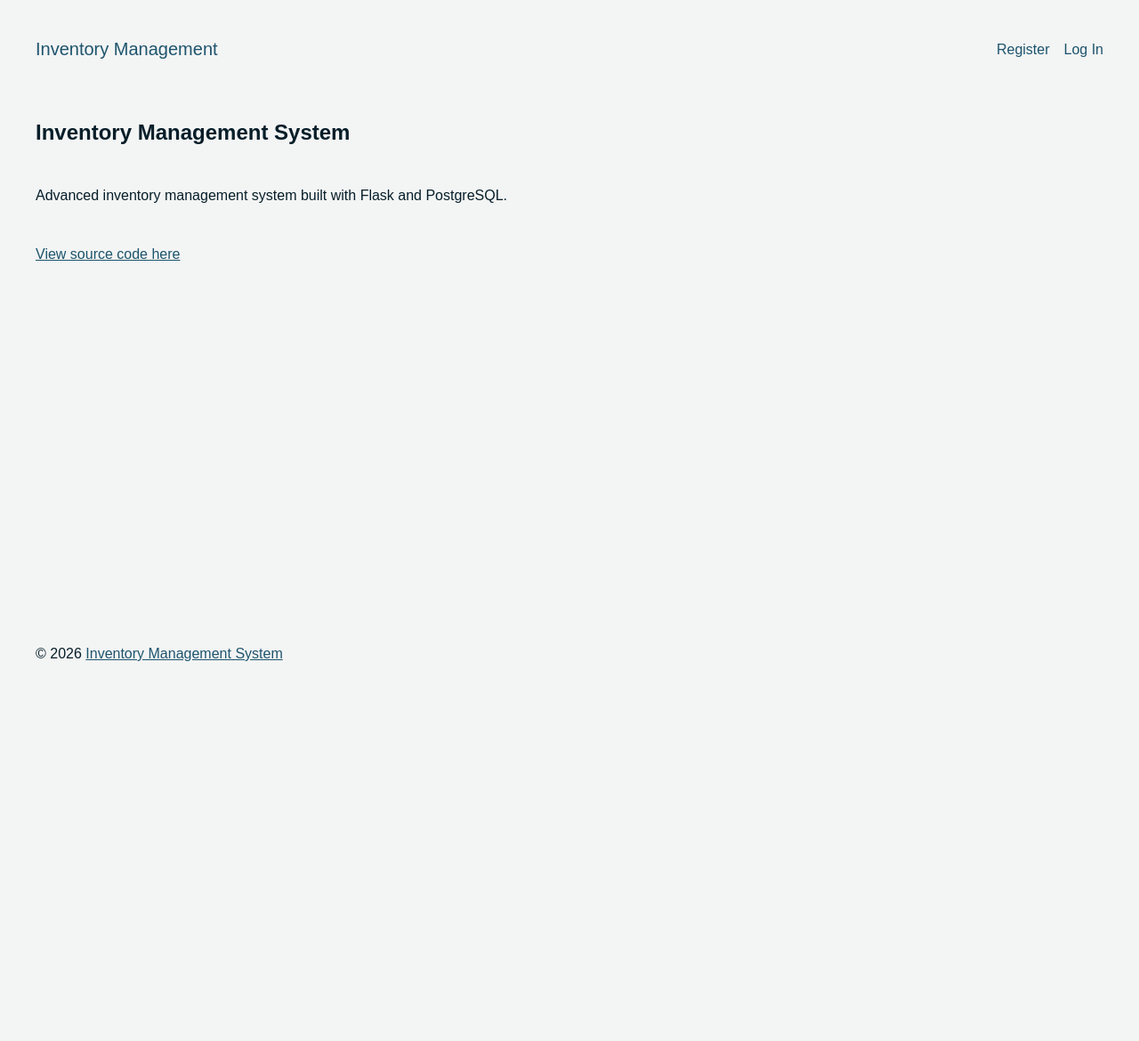
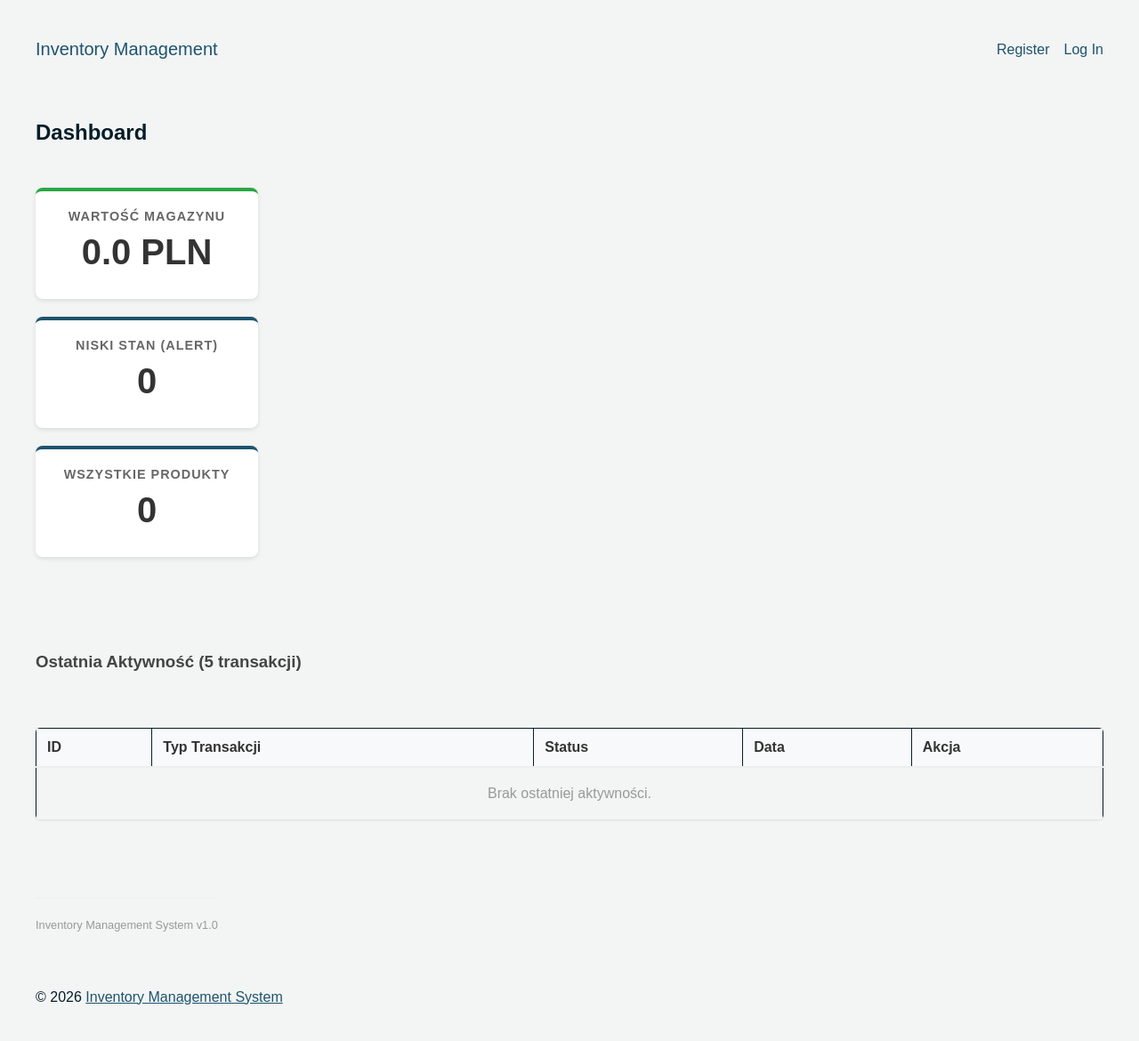
Before and after one commit to Borys35/Inventory-Management-Software, a Flask app: page / in a window 1280 px wide. Shown: the whole page at 89% size. Before the commit the page ends 743 px from the top, so only its background shows below. Run offline with Flask 3, Linux system fonts and the light colour scheme; data that the repository does not hold is empty; some web fonts are replaced.

Commit message:
add dashboard with real-time inventory stats and recent activity

```diff
--- a/backend/app.py
+++ b/backend/app.py
@@ -3,7 +3,7 @@ from controllers.user_bp import user_bp
 from controllers.supplier_bp import supplier_bp
 from controllers.manufacturer_bp import manufacturer_bp
 from controllers.product_bp import product_bp
-from lib.db import initialize_db_tables
+from lib.db import initialize_db_tables, get_db_connection # <--- Dodano get_db_connection
 from controllers.customer_bp import customer_bp
 from controllers.document_bp import document_bp
 from controllers.invoice_bp import invoice_bp
@@ -30,4 +30,36 @@ app.register_blueprint(inventory_bp, url_prefix='/inventory')
 
 @app.route("/")
 def hello_world():
-    return render_template('index.html')
+    conn = get_db_connection()
+    cur = conn.cursor()
+
+    # 1. Pobierz łączną wartość magazynu (korzystamy z widoku v_inventory_value)
+    cur.execute("SELECT SUM(total_value) FROM v_inventory_value;")
+    # Jeśli wynik to None (pusta baza), wstawiamy 0.0
+    total_value = cur.fetchone()[0] or 0.0
+
+    # 2. Pobierz liczbę produktów z niskim stanem
+    cur.execute("SELECT COUNT(*) FROM v_products_to_reorder;")
+    low_stock_count = cur.fetchone()[0] or 0
+
+    # 3. Pobierz ogólną liczbę produktów
+    cur.execute("SELECT COUNT(*) FROM products;")
+    total_products = cur.fetchone()[0] or 0
+
+    # 4. Pobierz 5 ostatnich transakcji (dla podglądu)
+    cur.execute("""
+        SELECT d.id, d.transaction_type, d.delivery_status, d.created_at
+        FROM deliveries d
+        ORDER BY d.created_at DESC
+        LIMIT 5;
+    """)
+    recent_activities = cur.fetchall()
+
+    cur.close()
+    conn.close()
+
+    return render_template('index.html',
+                           total_value=round(total_value, 2),
+                           low_stock_count=low_stock_count,
+                           total_products=total_products,
+                           recent_activities=recent_activities)
--- a/backend/templates/index.html
+++ b/backend/templates/index.html
@@ -1,10 +1,153 @@
 {% extends 'base.html' %}
 
 {% block header %}
-  <h1>{% block title %}Inventory Management System{% endblock %}</h1>
+  <h1>{% block title %}Dashboard{% endblock %}</h1>
 {% endblock %}
 
 {% block content %}
-  Advanced inventory management system built with Flask and PostgreSQL.
-  <a href="https://github.com/Borys35/Inventory-Management-Software" target="_blank">View source code here</a>
+<style>
+    /* Prosty styl dla kafelków */
+    .dashboard-grid {
+        display: grid;
+        grid-template-columns: repeat(auto-fit, minmax(250px, 1fr));
+        gap: 20px;
+        margin-bottom: 40px;
+    }
+
+    .card {
+        background: white;
+        padding: 20px;
+        border-radius: 8px;
+        box-shadow: 0 2px 5px rgba(0,0,0,0.1);
+        text-align: center;
+        border-top: 4px solid #1D546D;
+    }
+
+    .card h3 {
+        margin: 0;
+        color: #666;
+        font-size: 0.9em;
+        text-transform: uppercase;
+        letter-spacing: 1px;
+    }
+
+    .card p {
+        font-size: 2.5em;
+        font-weight: bold;
+        margin: 10px 0;
+        color: #333;
+    }
+
+    /* Kolory dla alertów */
+    .card.alert {
+        border-top-color: #dc3545;
+        background-color: #fff5f5;
+    }
+
+    .card.alert p {
+        color: #dc3545;
+    }
+
+    .card.success {
+        border-top-color: #28a745;
+    }
+
+    /* Tabela aktywności */
+    .activity-table {
+        width: 100%;
+        border-collapse: collapse;
+        background: white;
+        box-shadow: 0 1px 3px rgba(0,0,0,0.1);
+        border-radius: 5px;
+        overflow: hidden;
+    }
+    .activity-table th {
+        background-color: #f8f9fa;
+        color: #333;
+        font-weight: 600;
+        text-align: left;
+        padding: 12px;
+        border-bottom: 2px solid #eee;
+    }
+    .activity-table td {
+        padding: 12px;
+        border-bottom: 1px solid #eee;
+        color: #555;
+    }
+    .activity-table tr:last-child td {
+        border-bottom: none;
+    }
+</style>
+
+<div class="dashboard-grid">
+    <div class="card success">
+        <h3>Wartość Magazynu</h3>
+        <p>{{ total_value }} PLN</p>
+    </div>
+
+    <div class="card {% if low_stock_count > 0 %}alert{% endif %}">
+        <h3>Niski Stan (Alert)</h3>
+        <p>{{ low_stock_count }}</p>
+        {% if low_stock_count > 0 %}
+            <a href="{{ url_for('inventory.stock_levels', restock='on') }}" style="font-size: 0.85em; color: #dc3545; font-weight: bold; text-decoration: none;">
+                Sprawdź braki &rarr;
+            </a>
+        {% endif %}
+    </div>
+
+    <div class="card">
+        <h3>Wszystkie Produkty</h3>
+        <p>{{ total_products }}</p>
+    </div>
+</div>
+
+<h3 style="margin-bottom: 15px; color: #444;">Ostatnia Aktywność (5 transakcji)</h3>
+<table class="activity-table">
+    <thead>
+        <tr>
+            <th>ID</th>
+            <th>Typ Transakcji</th>
+            <th>Status</th>
+            <th>Data</th>
+            <th>Akcja</th>
+        </tr>
+    </thead>
+    <tbody>
+        {% for act in recent_activities %}
+        <tr>
+            <td>#{{ act[0] }}</td>
+            <td>
+                {% if act[1] == 'purchase_order' %}
+                    <span style="color: green; font-weight: 500;">🔻 Zakup (Przyjęcie)</span>
+                {% elif act[1] == 'sales_order' %}
+                    <span style="color: blue; font-weight: 500;">🔺 Sprzedaż (Wydanie)</span>
+                {% else %}
+                    {{ act[1] }}
+                {% endif %}
+            </td>
+            <td>
+                {% if act[2] == 'completed' %}
+                    <span style="background: #d4edda; color: #155724; padding: 4px 8px; border-radius: 4px; font-size: 0.85em;">Zakończona</span>
+                {% elif act[2] == 'pending' %}
+                    <span style="background: #fff3cd; color: #856404; padding: 4px 8px; border-radius: 4px; font-size: 0.85em;">Oczekująca</span>
+                {% else %}
+                    {{ act[2] }}
+                {% endif %}
+            </td>
+            <td>{{ act[3].strftime('%Y-%m-%d %H:%M') }}</td>
+            <td><a href="{{ url_for('delivery.get_one', delivery_id=act[0]) }}" style="text-decoration: none; color: #1D546D; font-weight: bold;">Szczegóły</a></td>
+        </tr>
+        {% else %}
+        <tr>
+            <td colspan="5" style="text-align: center; color: #999; padding: 20px;">Brak ostatniej aktywności.</td>
+        </tr>
+        {% endfor %}
+    </tbody>
+</table>
+
+<div style="margin-top: 40px; text-align: center; border-top: 1px solid #eee; padding-top: 20px;">
+    <a href="https://github.com/Borys35/Inventory-Management-Software" target="_blank" style="color: #999; text-decoration: none; font-size: 0.8em;">
+        Inventory Management System v1.0
+    </a>
+</div>
 {% endblock %}
```
